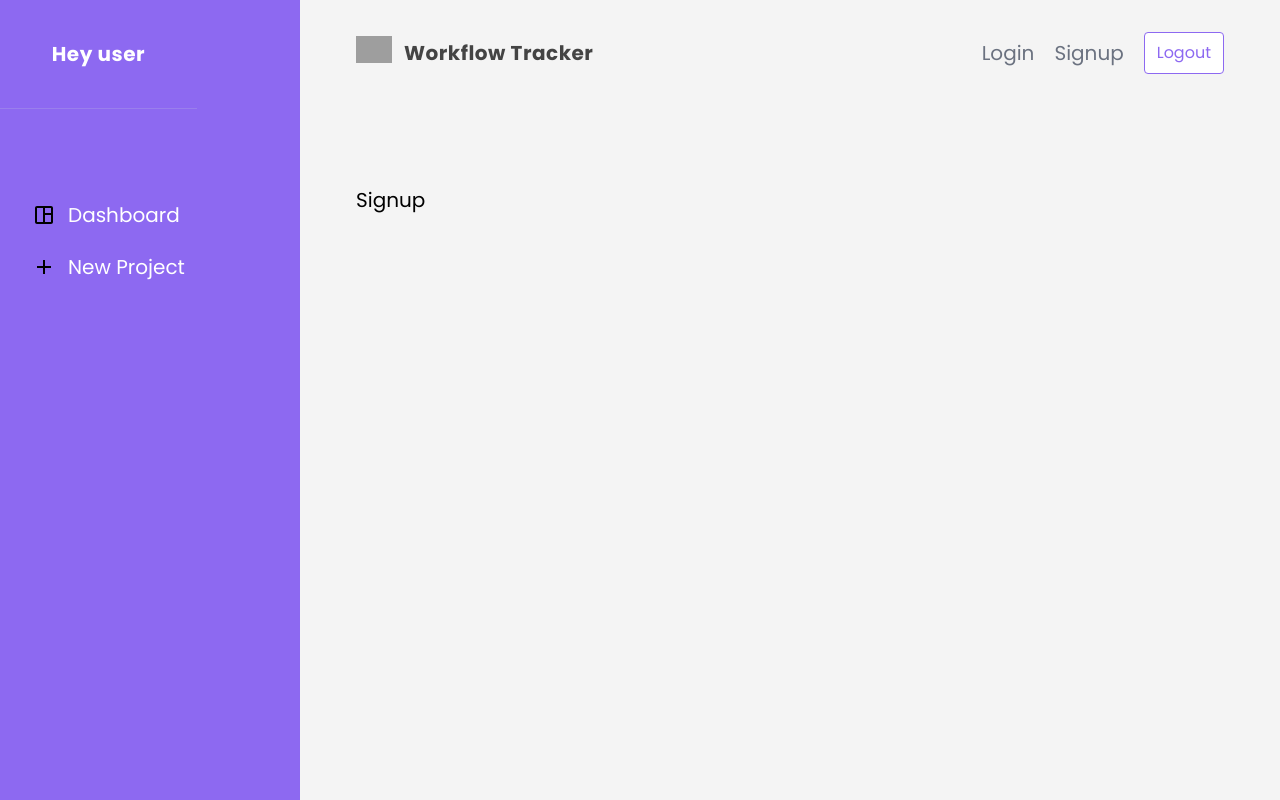
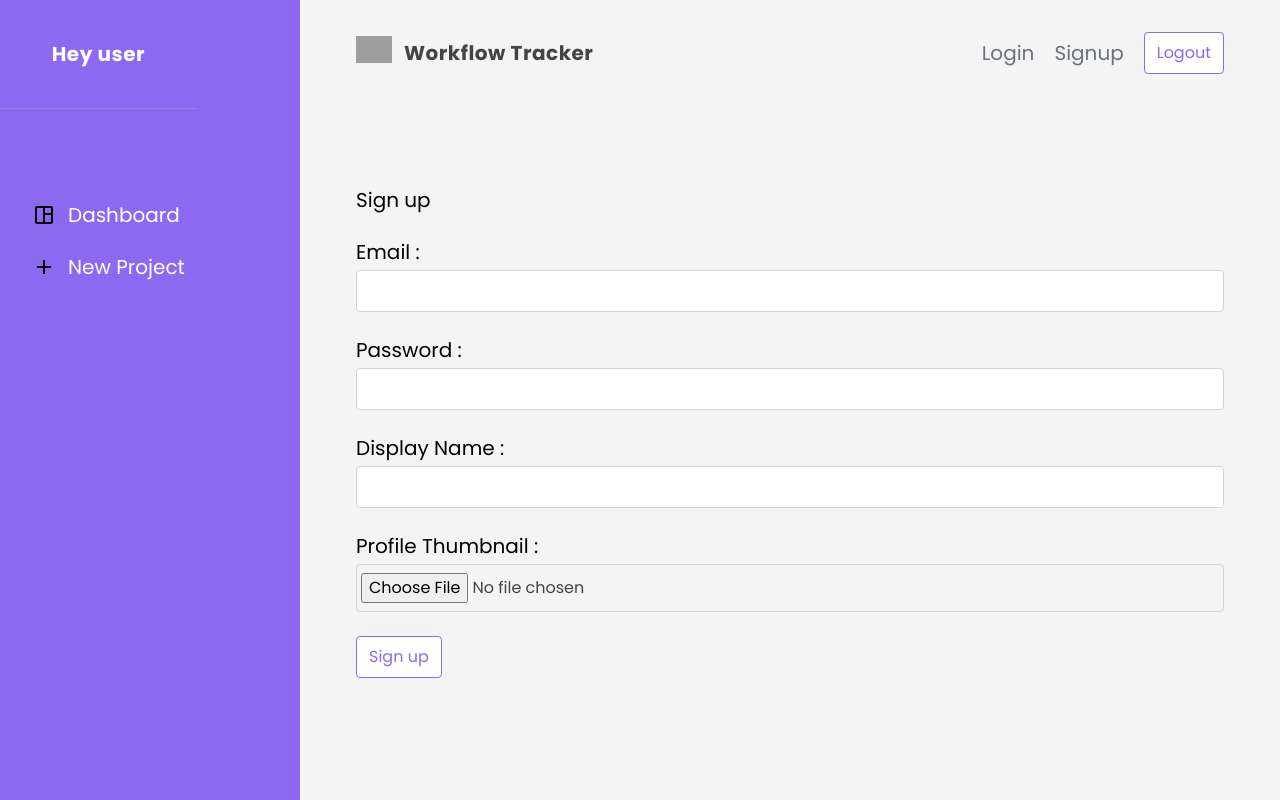
Before and after one commit to minset3489/workflow-tracker-react, a React (Vite) app: page /signup in a window 1280 px wide. Built offline with nearby package versions, Linux system fonts and the light colour scheme; no server answers; grey boxes are pictures that could not be loaded.

Commit message:
Created Form

```diff
--- a/src/pages/signup/Signup.jsx
+++ b/src/pages/signup/Signup.jsx
@@ -1,6 +1,52 @@
+import { useState } from "react";
+
 const Signup = () => {
+
+    const[email, setEmail] = useState('')
+    const[password, setPassword] = useState('')
+    const[displayName, setDisplayName] = useState('')
+    const[thumbnail, setThumbnail] = useState('')
+
+
     return ( <>
-    <div>Signup</div>
+    <form className="auth-form">
+        <h2>Sign up</h2>
+        <label>
+            <span>Email :</span>
+            <input
+                required
+                type="email"
+                onChange={(e) => setEmail(e.target.value)}
+                value={email}
+            />
+        </label>
+        <label>
+            <span>Password :</span>
+            <input
+                required
+                type="password"
+                onChange={(e) => setPassword(e.target.value)}
+                value={password}
+            />
+        </label>
+        <label>
+            <span>Display Name :</span>
+            <input
+                required
+                type="text"
+                onChange={(e) => setDisplayName(e.target.value)}
+                value={displayName}
+            />
+        </label>
+        <label>
+            <span>Profile Thumbnail :</span>
+            <input
+                required
+                type="file"
+            />
+        </label>
+        <button className="btn">Sign up</button>
+    </form>
     </> );
 }
 
```
